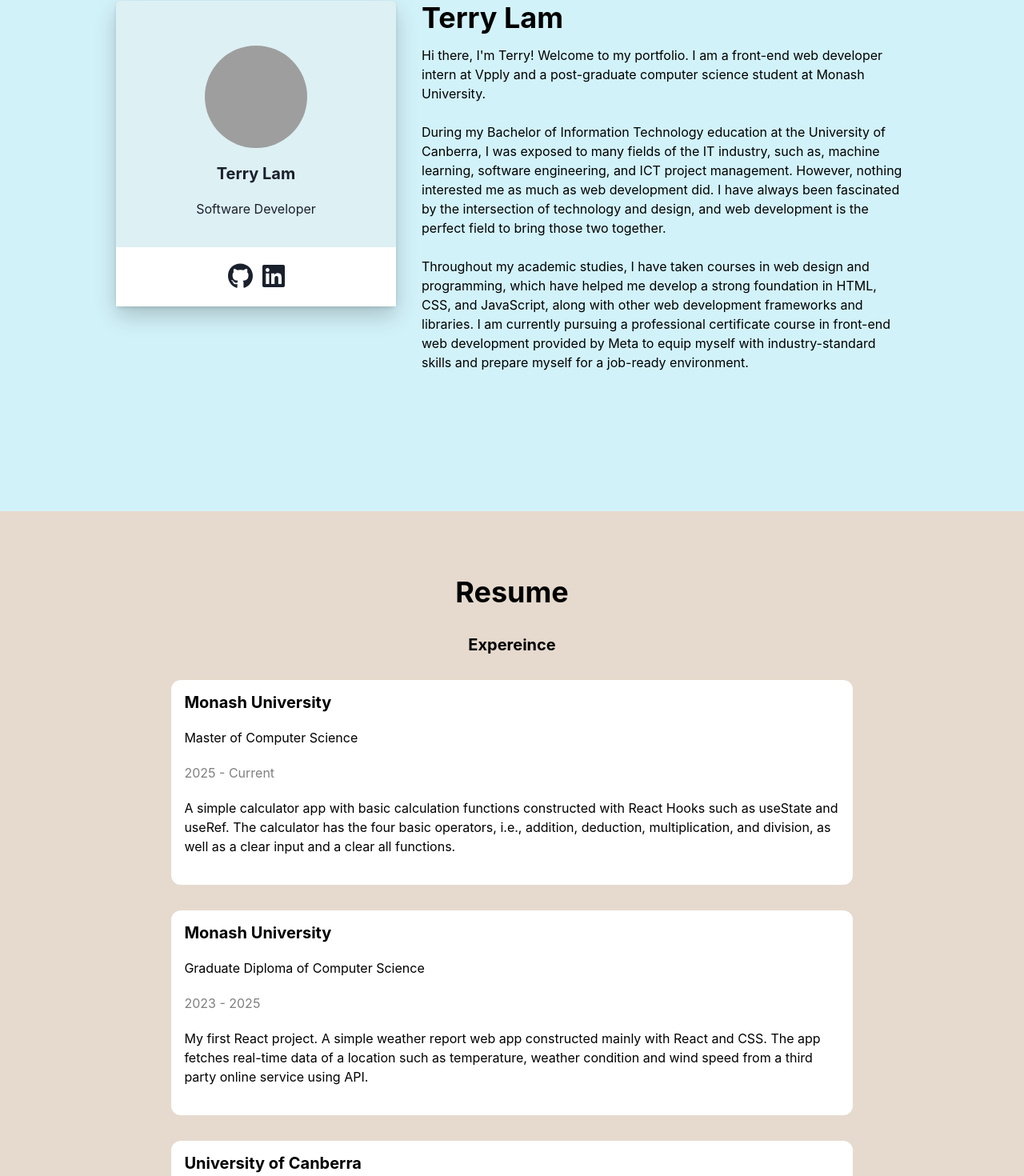
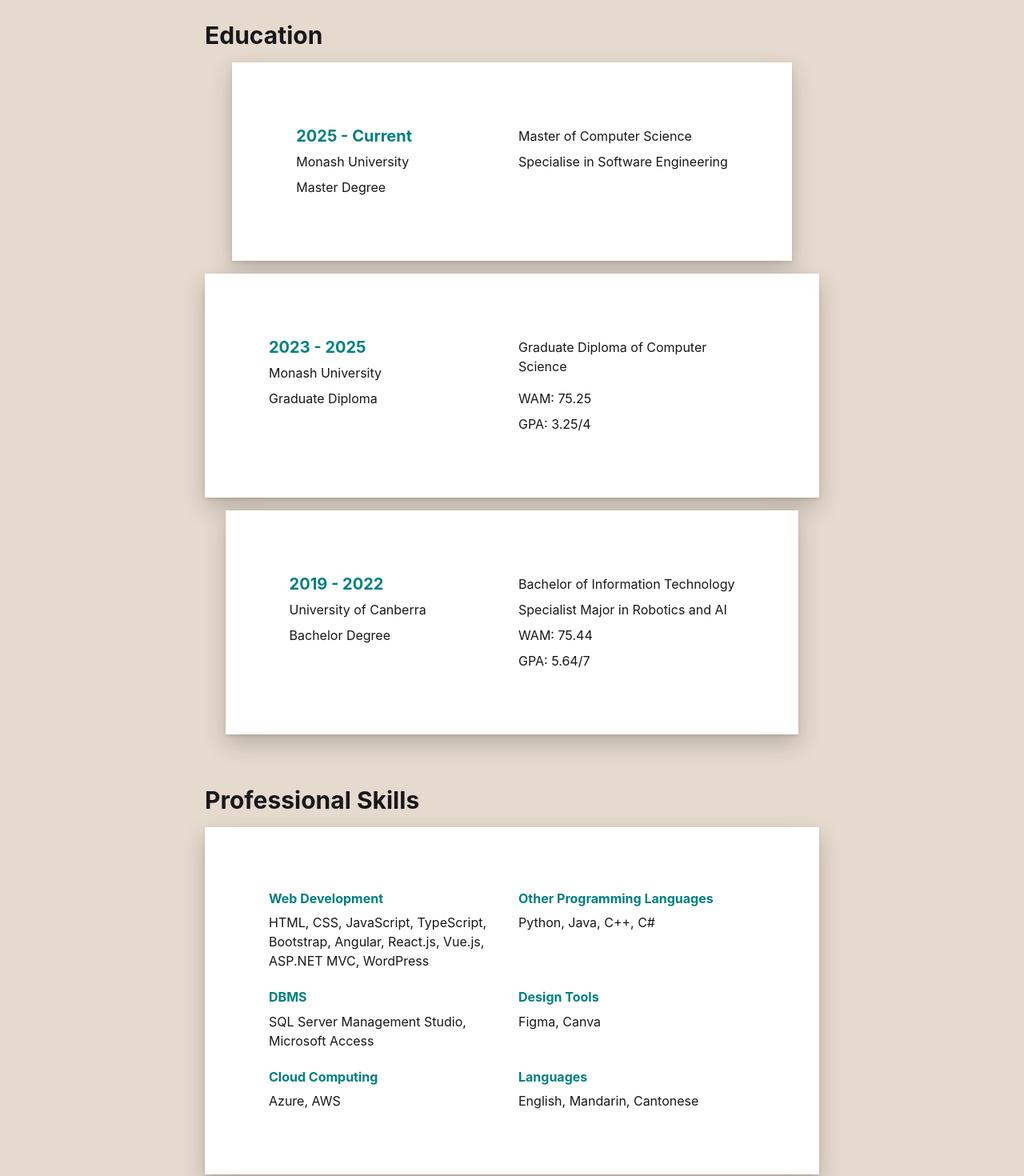
Before and after one commit to terry-lws/terry-lws.github.io, a React (Create React App) app: page / in a window 1280 px wide. Shown: the part 961-2431 px from the top of the page at 80% size. Built offline with nearby package versions, Linux system fonts and the light colour scheme; grey boxes are pictures that could not be loaded.

Commit message:
Added professional skillset

```diff
--- a/src/App.js
+++ b/src/App.js
@@ -18,14 +18,11 @@
     <ChakraProvider>
       <AlertProvider>
         <main>
-          {/* <AltHeader /> */}
           <Header />
           {/* <DropdownMenu/> */}
-          <LandingSection />
+          {/* <LandingSection /> */}
           <BioSection />
           <ResumeSection />
-          {/* <SkillsSection />
-          <ProjectsSection /> */}
           <ScrollToTopButton />
           <Footer />
           <Alert />
--- a/src/components/Card.js
+++ /dev/null
@@ -1,38 +0,0 @@
-import { Heading, Image, Text, VStack, Box } from "@chakra-ui/react";
-import { FontAwesomeIcon } from "@fortawesome/react-fontawesome";
-import { faArrowRight } from "@fortawesome/free-solid-svg-icons";
-import React from "react";
-
-const Card = ({ title, degree, startDate, endDate, description }) => {
-  return (
-    <Box backgroundColor="white" borderRadius="12px" color="black" width="70%" mx="auto">
-      <VStack spacing={5} p={[2, 4]} align="left">
-        <Heading size="md">{title}</Heading>
-        <Text >{degree}</Text>
-        <Text color="grey">{startDate} - {endDate}</Text>
-        <Text>{description}</Text>
-        <Text
-          fontWeight="600"
-          _hover={{
-            textDecoration: "underline",
-          }}
-        >
-        </Text>
-        {/* {webURL != "" && (
-          <Text
-            fontWeight="600"
-            _hover={{
-              textDecoration: "underline",
-            }}
-          >
-            <a href={webURL} target="_blank">
-              Website <FontAwesomeIcon icon={faArrowRight} size="x1" />
-            </a>
-          </Text>
-        )} */}
-      </VStack>
-    </Box>
-  );
-};
-
-export default Card;
--- /dev/null
+++ b/src/components/EduCard.js
@@ -0,0 +1,44 @@
+import { Heading, Text, Grid, Box, GridItem, VStack } from "@chakra-ui/react";
+import React from "react";
+
+const EduCard = ({
+  institution,
+  degree,
+  startDate,
+  endDate,
+  wam,
+  gpa,
+  major,
+  level,
+}) => {
+  return (
+    <Box
+      backgroundColor="white"
+      color="#18181b"
+      mx="auto"
+      boxShadow="rgba(0, 0, 0, 0.2) 0px 12px 28px 0px, rgba(0, 0, 0, 0.1) 0px 2px 4px 0px, rgba(255, 255, 255, 0.05) 0px 0px 0px 1px inset;"
+    >
+      <Grid p={[20]} templateColumns="repeat(2, 1fr)" gap={4}>
+        <GridItem colSpan={1}>
+          <VStack alignItems="flex-start">
+            <Heading size="md" color="teal">
+              {startDate} - {endDate}
+            </Heading>
+            <Text>{institution}</Text>
+            <Text>{level}</Text>
+          </VStack>
+        </GridItem>
+        <GridItem colSpan={1}>
+          <VStack alignItems="flex-start">
+            <Text>{degree}</Text>
+            <Text>{major}</Text>
+            {wam && <Text>WAM: {wam}</Text>}
+            {gpa && <Text>GPA: {gpa}</Text>}
+          </VStack>
+        </GridItem>
+      </Grid>
+    </Box>
+  );
+};
+
+export default EduCard;
--- a/src/components/FullScreenSection.js
+++ b/src/components/FullScreenSection.js
@@ -5,7 +5,7 @@
   return (
     <VStack
       backgroundColor={boxProps.backgroundColor}
-      color={isDarkBackground ? "white" : "black"}
+      color={isDarkBackground ? "white" : "#18181b"}
     >
       <VStack maxWidth="1280px" minHeight="100vh" {...boxProps}>
         {children}
--- a/src/components/Header.js
+++ b/src/components/Header.js
@@ -69,10 +69,10 @@
       transitionProperty="transform"
       transitionDuration=".3s"
       transitionTimingFunction="ease-in-out"
-      backgroundColor="#18181b"
+      backgroundColor="#ffffffff"
       zIndex="1"
     >
-      <Box color="white" maxWidth="1280px" margin="0 auto">
+      <Box color="#18181b" maxWidth="1280px" margin="0 auto">
         <HStack
           px={{ md: 16, base: 8 }}
           py={4}
@@ -130,7 +130,7 @@
                 </Collapse>
               </nav>
               <HStack spacing={8} display={{ base: "none", md: "flex" }}>
-                <Heading fontWeight="normal">Terry Lam</Heading>
+                <Heading fontWeight="900">Terry Lam</Heading>
               </HStack>
             </HStack>
           </nav>
@@ -139,7 +139,7 @@
               <a href="#bio" onClick={handleClick("bio")}>
                 About Me
               </a>
-              <a href="#bio" onClick={handleClick("bio")}>
+              <a href="#resume" onClick={handleClick("resume")}>
                 Resume
               </a>
               <a href="#bio" onClick={handleClick("bio")}>
--- /dev/null
+++ b/src/components/OldSkillsCard.js
@@ -0,0 +1,21 @@
+import { Heading, WrapItem, Center, Card, CardBody, Stack } from "@chakra-ui/react";
+import React from "react";
+
+const OldSkillsCard = ({ title, imageSrc }) => {
+    return (
+        <WrapItem boxShadow="lg">
+            <Center>
+                <Card maxW='sm'>
+                    <CardBody>
+                        <img src={imageSrc} />
+                        <Stack mt='6'>
+                            <Heading as="h3" size='md'>{title}</Heading>
+                        </Stack>
+                    </CardBody>
+                </Card>
+            </Center>
+        </WrapItem>
+    );
+};
+
+export default OldSkillsCard;
--- a/src/components/ResumeSection.js
+++ b/src/components/ResumeSection.js
@@ -1,34 +1,37 @@
 import React from "react";
 import FullScreenSection from "./FullScreenSection";
-import { VStack, Heading } from "@chakra-ui/react";
-import Cards from "./Card";
+import { VStack, Heading, Box } from "@chakra-ui/react";
+import EduCards from "./EduCard";
+import SkillsCard from "./SkillsCard";
 
-const experiences = [
+const educations = [
   {
-    title: "Monash University",
+    institution: "Monash University",
+    level: "Master Degree",
     degree: "Master of Computer Science",
+    major: "Specialise in Software Engineering",
     startDate: "2025",
     endDate: "Current",
-    description:
-      "A simple calculator app with basic calculation functions constructed with React Hooks such as useState and useRef. The calculator has the four basic operators, i.e., addition, deduction, multiplication, and division, as well as a clear input and a clear all functions.",
+    gpa: "",
   },
   {
-    title: "Monash University",
+    institution: "Monash University",
+    level: "Graduate Diploma",
     degree: "Graduate Diploma of Computer Science",
     startDate: "2023",
     endDate: "2025",
-    description:
-      "My first React project. A simple weather report web app constructed mainly with React and CSS. The app fetches real-time data of a location such as temperature, weather condition and wind speed from a third party online service using API.",
-
+    wam: "75.25",
+    gpa: "3.25/4",
   },
   {
-    title: "University of Canberra",
+    institution: "University of Canberra",
+    level: "Bachelor Degree",
     degree: "Bachelor of Information Technology",
+    major: "Specialist Major in Robotics and AI",
     startDate: "2019",
     endDate: "2022",
-    description:
-      "Written in Python. A coursework project that applied machine learning methods such as SVM and KNN, to predict potential diabetes diseases in patients using the Pima Indians Diabetes Database. Outcomes and findings of the experiments are documented in a research paper.",
-
+    wam: "75.44",
+    gpa: "5.64/7",
   },
 ];
 
@@ -37,22 +40,34 @@
     <FullScreenSection
       id="resume-section"
       backgroundColor="#e6dace"
-      px={8}
       py={20}
-      spacing={8}
+      spacing={16}
     >
       <Heading>Resume</Heading>
-      <Heading size="md">Expereince</Heading>
-        {experiences.map((experience) => (
-          <Cards
-            key={experience.title}
-            title={experience.title}
-            degree={experience.degree}
-            startDate={experience.startDate}
-            endDate={experience.endDate}
-            description={experience.description}
+      <VStack id="education" alignItems="stretch" gap={4} width={0.6}>
+        <Heading marginRight="calc(70% - 100px)!important" size="lg">
+          Education
+        </Heading>
+        {educations.map((education) => (
+          <EduCards
+            key={education.degree}
+            institution={education.institution}
+            degree={education.degree}
+            startDate={education.startDate}
+            endDate={education.endDate}
+            wam={education.wam}
+            gpa={education.gpa}
+            major={education.major}
+            level={education.level}
           />
         ))}
+      </VStack>
+      <VStack id="skills" alignItems="stretch" gap={4} width={0.6}>
+        <Heading marginRight="calc(70% - 100px)!important" size="lg">
+          Professional Skills
+        </Heading>
+        <SkillsCard />
+      </VStack>
     </FullScreenSection>
   );
 };
--- a/src/components/SkillsCard.js
+++ b/src/components/SkillsCard.js
@@ -1,21 +1,53 @@
-import { Heading, WrapItem, Center, Card, CardBody, Stack } from "@chakra-ui/react";
+import { Heading, Text, Grid, Box, GridItem, VStack } from "@chakra-ui/react";
 import React from "react";
 
-const SkillsCard = ({ title, imageSrc }) => {
-    return (
-        <WrapItem boxShadow="lg">
-            <Center>
-                <Card maxW='sm'>
-                    <CardBody>
-                        <img src={imageSrc} />
-                        <Stack mt='6'>
-                            <Heading as="h3" size='md'>{title}</Heading>
-                        </Stack>
-                    </CardBody>
-                </Card>
-            </Center>
-        </WrapItem>
-    );
+const skills = [
+  {
+    category: "Web Development",
+    set: ["HTML", "CSS","JavaScript","TypeScript","Bootstrap", "Angular", "React.js", "Vue.js", "ASP.NET MVC", "WordPress"],
+  },
+  {
+    category: "Other Programming Languages",
+    set: ["Python", "Java", "C++", "C#"],
+  },
+  {
+    category: "DBMS",
+    set: ["SQL Server Management Studio", "Microsoft Access"],
+  },
+  {
+    category: "Design Tools",
+    set: ["Figma", "Canva"],
+  },
+  {
+    category: "Cloud Computing",
+    set: ["Azure", "AWS"],
+  },
+  {
+    category: "Languages",
+    set: ["English", "Mandarin", "Cantonese"],
+  },
+];
+
+const SkillsCard = () => {
+  return (
+    <Box
+      backgroundColor="white"
+      color="#18181b"
+      mx="auto"
+      boxShadow="rgba(0, 0, 0, 0.2) 0px 12px 28px 0px, rgba(0, 0, 0, 0.1) 0px 2px 4px 0px, rgba(255, 255, 255, 0.05) 0px 0px 0px 1px inset;"
+    >
+      <Grid p={[20]} templateColumns="repeat(2, 1fr)" rowGap={6} columnGap={4}>
+        {skills.map((skills) =>
+        <GridItem colSpan={1}>
+          <VStack alignItems="flex-start">
+            <Heading size={"sm"} color={"teal"}>{skills.category}</Heading>
+            <Text>{skills.set.join(', ')}</Text>
+          </VStack>
+        </GridItem>
+        )}
+      </Grid>
+    </Box>
+  );
 };
 
 export default SkillsCard;
--- a/src/components/SkillsSection.js
+++ b/src/components/SkillsSection.js
@@ -1,7 +1,7 @@
 import React from "react";
 import FullScreenSection from "./FullScreenSection";
 import { Box, Heading, Wrap } from "@chakra-ui/react";
-import Skills from './SkillsCard'
+import Skills from './OldSkillsCard'
 
 const webSkills = [
     {
```
Also changed, not shown: src/components/BioSection.js (+37 -13 lines).
